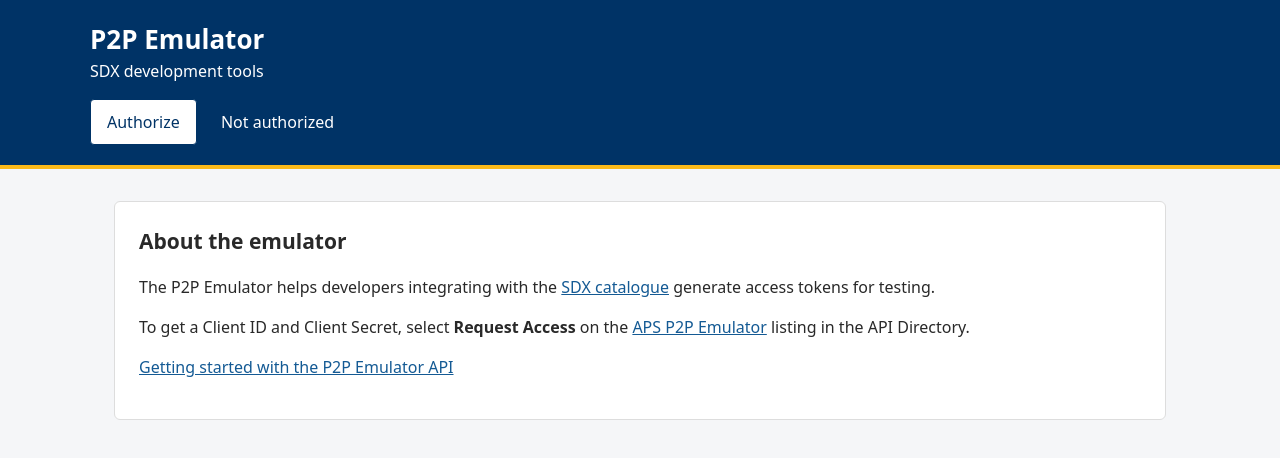
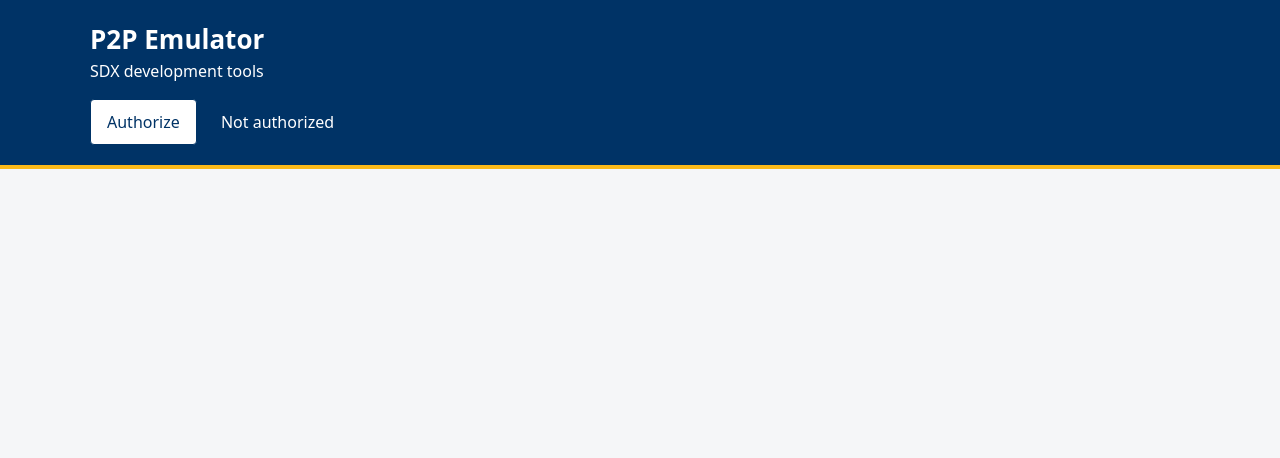
Before and after one commit to bcgov/aps-devops, a plain HTML site: page sdx/p2p-emu/index.html in a window 1280 px wide. Drawn offline with Linux system fonts and the light colour scheme.

Commit message:
Revert "Explain how to access the P2P Emulator"
This reverts commit 89dcde490297a7cbda1ae109ca9db5a72dd54f6d.

```diff
--- a/sdx/p2p-emu/index.html
+++ b/sdx/p2p-emu/index.html
@@ -165,12 +165,6 @@
     </header>
     <dialog id="authDialog" aria-labelledby="authTitle">
       <h2 id="authTitle">Authorize</h2>
-      <p>
-        Don't have credentials?
-        <a
-          href="https://api.gov.bc.ca/devportal/api-directory/4443?preview=false"
-        >Request access in the API Directory</a>.
-      </p>
       <label>Token URL<input id="authTokenUrl" type="url" readonly></label>
       <form id="authForm">
         <label>Client ID<input
@@ -189,30 +183,7 @@
         <button type="button" id="cancelAuth" class="secondary">Cancel</button>
       </form>
     </dialog>
-    <main id="signedOutIntro">
-      <section>
-        <h2>About the emulator</h2>
-        <p>
-          The P2P Emulator helps developers integrating with the
-          <a href="https://sdx-api-gov-bc-ca.dev.api.gov.bc.ca/"
-          >SDX catalogue</a>
-          generate access tokens for testing.
-        </p>
-        <p>
-          To get a Client ID and Client Secret, select <strong>Request
-            Access</strong>
-          on the <a
-            href="https://api.gov.bc.ca/devportal/api-directory/4443?preview=false"
-          >APS P2P Emulator</a> listing in the API Directory.
-        </p>
-        <p>
-          <a
-            href="https://github.com/bcgov/aps-devops/blob/44e24edfe3aa50ea1b3c0a294b09071f880d63c3/sdx/p2p-emu/docs/GETTING-STARTED.md"
-          >Getting started with the P2P Emulator API</a>
-        </p>
-      </section>
-    </main>
-    <main id="emulator" hidden>
+    <main hidden>
       <p>
         Create a signed access token for a subject and optional scopes. Save
         profiles to reuse them later.
@@ -333,8 +304,7 @@
         saveAuthorization,
       } from "/auth.js";
       const form = document.querySelector("#profileForm");
-      const signedOutIntro = document.querySelector("#signedOutIntro");
-      const emulator = document.querySelector("#emulator");
+      const main = document.querySelector("main");
       const message = document.querySelector("#message");
       let token = "";
       let apiToken = "";
@@ -344,8 +314,7 @@
       const authForm = document.querySelector("#authForm");
       function renderAuthorization(clientId = "") {
         const authorized = Boolean(apiToken);
-        signedOutIntro.hidden = authorized;
-        emulator.hidden = !authorized;
+        main.hidden = !authorized;
         document.querySelector("header").dataset.authorized = String(
           authorized,
         );
```
